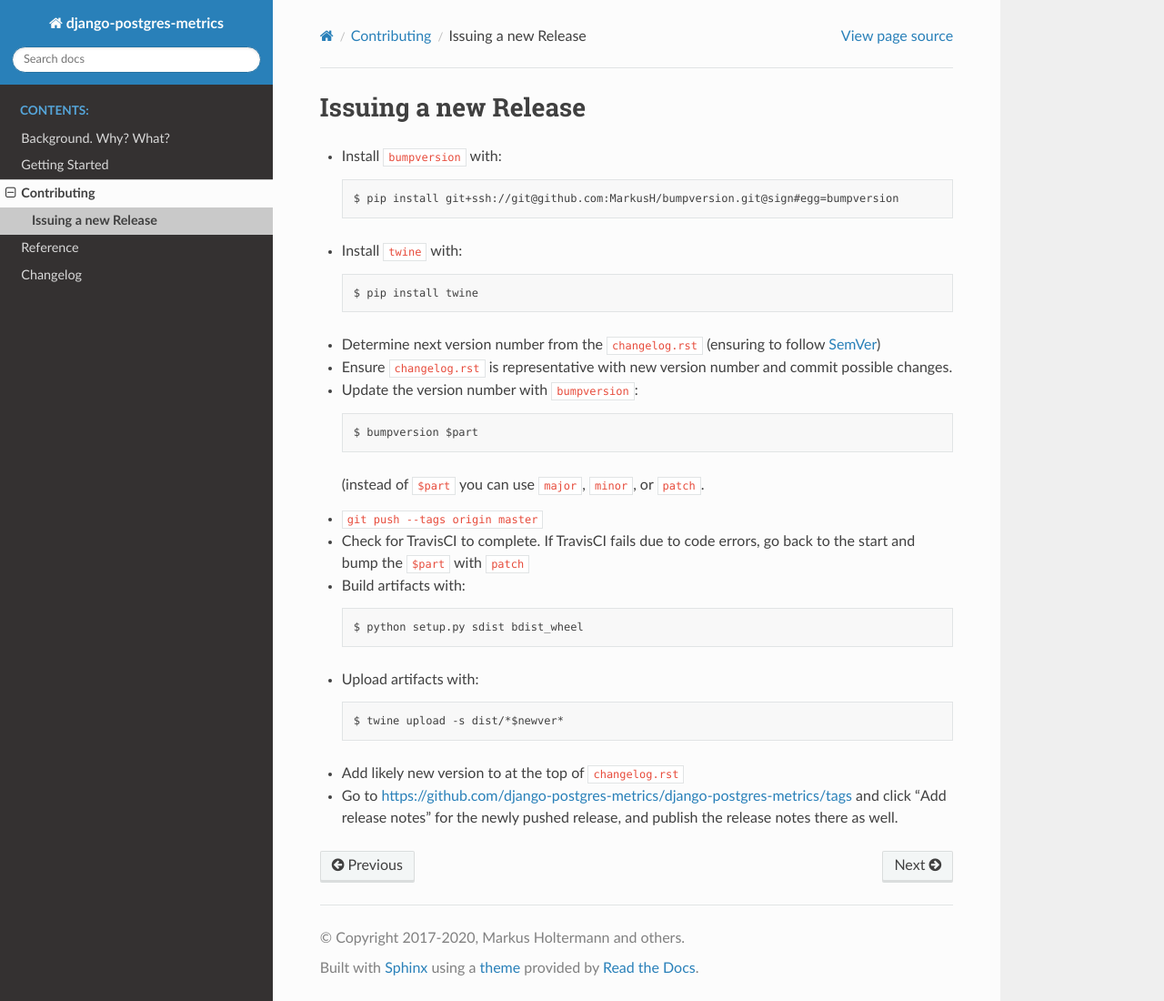
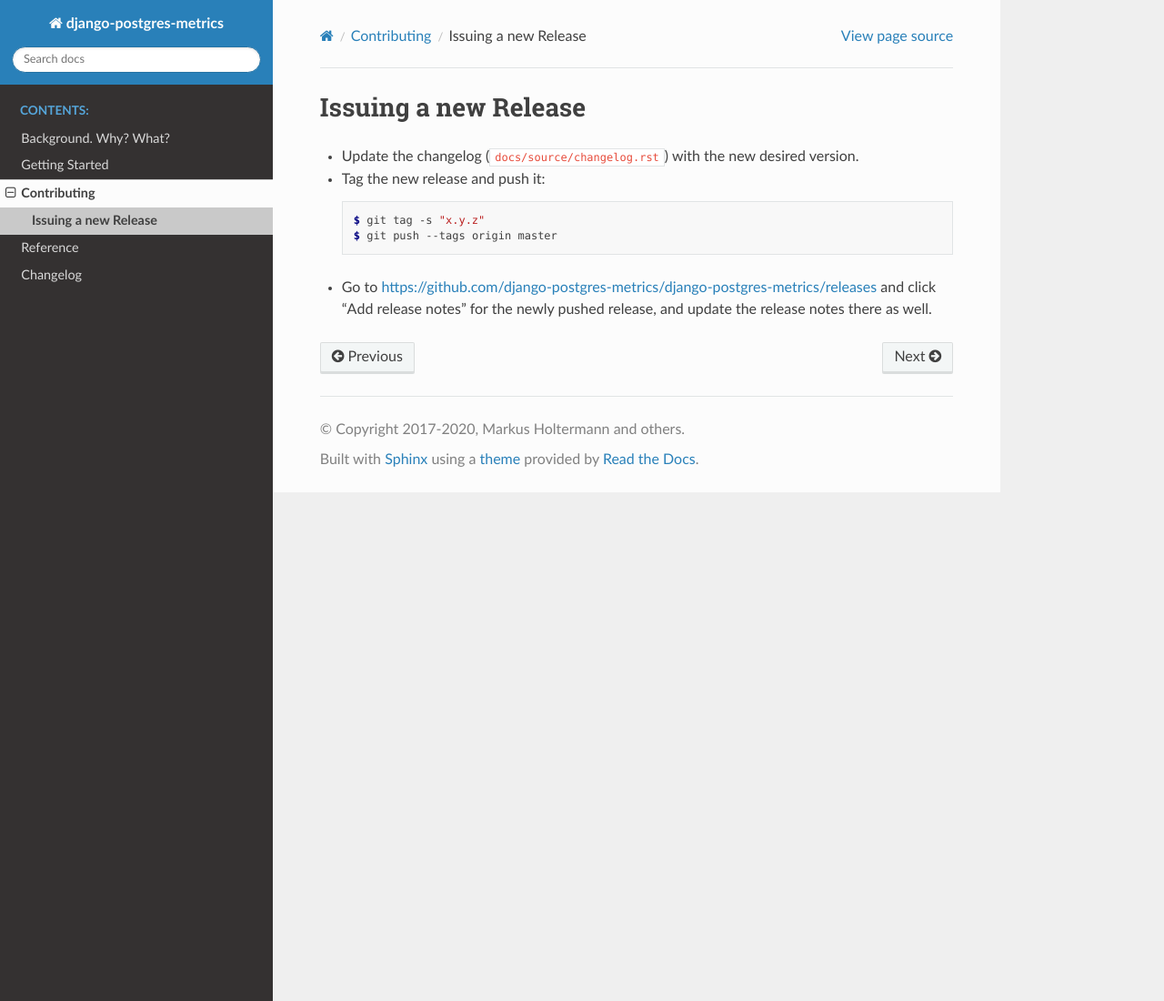
Before and after one commit to django-postgres-metrics/django-postgres-metrics, a Sphinx documentation site: the page built from docs/source/contributing/releasing.rst, in a window 1280 px wide and 1100 px high. Shown: the whole window at 91% size. Built offline with Sphinx 7.4.7 and the Read the Docs theme 2.0.0, drawn with Linux system fonts in a browser that asks for light colours; pages that are not in the unit, such as notebooks, are missing from menus; the version number could not be read and is left out.

Commit message:
Update release instructions

```diff
--- a/docs/source/contributing/releasing.rst
+++ b/docs/source/contributing/releasing.rst
@@ -2,37 +2,16 @@
 Issuing a new Release
 =====================
 
-* Install ``bumpversion`` with::
+* Update the changelog (:file:`docs/source/changelog.rst`) with the new
+  desired version.
 
-     $ pip install git+ssh://git@github.com:MarkusH/bumpversion.git@sign#egg=bumpversion
+* Tag the new release and push it:
 
-* Install ``twine`` with::
+  .. code-block:: console
 
-     $ pip install twine
+     $ git tag -s "x.y.z"
+     $ git push --tags origin master
 
-* Determine next version number from the ``changelog.rst`` (ensuring to follow
-  `SemVer <http://semver.org/>`__)
-* Ensure ``changelog.rst`` is representative with new version number and commit
-  possible changes.
-* Update the version number with ``bumpversion``::
-
-     $ bumpversion $part
-
-  (instead of ``$part`` you can use ``major``, ``minor``, or ``patch``.
-
-* ``git push --tags origin master``
-* Check for TravisCI to complete. If TravisCI fails due to code errors, go back
-  to the start and bump the ``$part`` with ``patch``
-* Build artifacts with::
-
-     $ python setup.py sdist bdist_wheel
-
-* Upload artifacts with::
-
-     $ twine upload -s dist/*$newver*
-
-* Add likely new version to at the top of ``changelog.rst``
-
-* Go to https://github.com/django-postgres-metrics/django-postgres-metrics/tags
-  and click "Add release notes" for the newly pushed release, and publish the
+* Go to https://github.com/django-postgres-metrics/django-postgres-metrics/releases
+  and click "Add release notes" for the newly pushed release, and update the
   release notes there as well.
```
